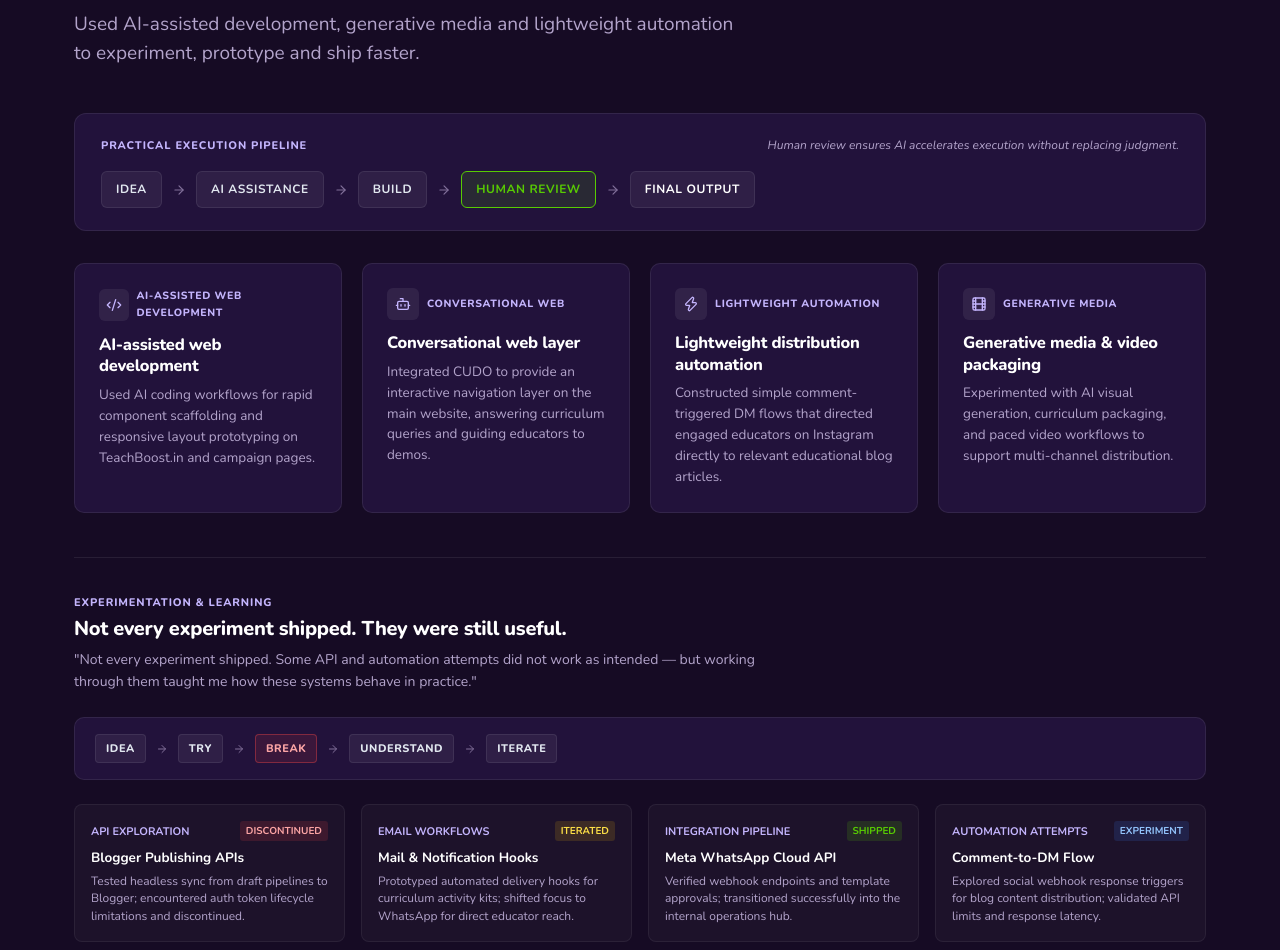
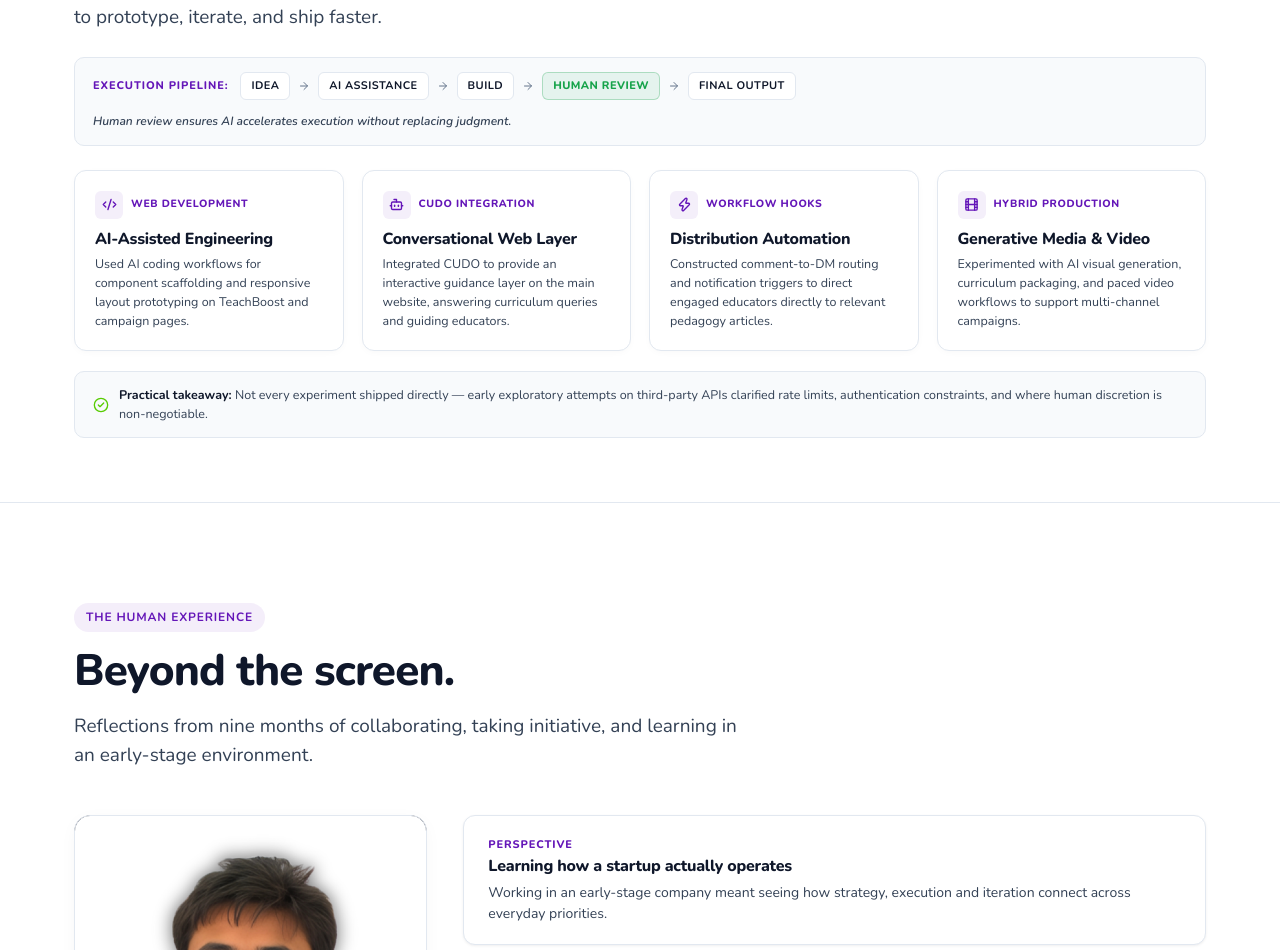
Before and after one commit to bhavishyasingla1/Intership, a React (Vite) app: page / in a window 1280 px wide. Shown: the part 8482-9432 px from the top of the page. Built offline with nearby package versions, Linux system fonts and the light colour scheme.

Commit message:
Redesign Systems & Experimentation: remove gradients, compact layout, streamline cards

```diff
--- a/src/components/AIAutomationSection.tsx
+++ b/src/components/AIAutomationSection.tsx
@@ -1,39 +1,39 @@
 import React from 'react';
-import { ArrowRight, Code2, Bot, Zap, Film } from 'lucide-react';
+import { ArrowRight, Code2, Bot, Zap, Film, CheckCircle2 } from 'lucide-react';
 
 export const AIAutomationSection: React.FC = () => {
   const workflowSteps = [
-    'IDEA',
-    'AI ASSISTANCE',
-    'BUILD',
-    'HUMAN REVIEW',
-    'FINAL OUTPUT'
+    { label: 'IDEA', isHuman: false },
+    { label: 'AI ASSISTANCE', isHuman: false },
+    { label: 'BUILD', isHuman: false },
+    { label: 'HUMAN REVIEW', isHuman: true },
+    { label: 'FINAL OUTPUT', isHuman: false }
   ];
 
-  const practicalExamples = [
+  const initiatives = [
     {
-      title: 'AI-assisted web development',
-      category: 'AI-ASSISTED WEB DEVELOPMENT',
+      title: 'AI-Assisted Engineering',
+      tag: 'WEB DEVELOPMENT',
       icon: Code2,
-      summary: 'Used AI coding workflows for rapid component scaffolding and responsive layout prototyping on TeachBoost.in and campaign pages.'
+      summary: 'Used AI coding workflows for component scaffolding and responsive layout prototyping on TeachBoost and campaign pages.'
     },
     {
-      title: 'Conversational web layer',
-      category: 'CONVERSATIONAL WEB',
+      title: 'Conversational Web Layer',
+      tag: 'CUDO INTEGRATION',
       icon: Bot,
-      summary: 'Integrated CUDO to provide an interactive navigation layer on the main website, answering curriculum queries and guiding educators to demos.'
+      summary: 'Integrated CUDO to provide an interactive guidance layer on the main website, answering curriculum queries and guiding educators.'
     },
     {
-      title: 'Lightweight distribution automation',
-      category: 'LIGHTWEIGHT AUTOMATION',
+      title: 'Distribution Automation',
+      tag: 'WORKFLOW HOOKS',
       icon: Zap,
-      summary: 'Constructed simple comment-triggered DM flows that directed engaged educators on Instagram directly to relevant educational blog articles.'
+      summary: 'Constructed comment-to-DM routing and notification triggers to direct engaged educators directly to relevant pedagogy articles.'
     },
     {
-      title: 'Generative media & video packaging',
-      category: 'GENERATIVE MEDIA',
+      title: 'Generative Media & Video',
+      tag: 'HYBRID PRODUCTION',
       icon: Film,
-      summary: 'Experimented with AI visual generation, curriculum packaging, and paced video workflows to support multi-channel distribution.'
+      summary: 'Experimented with AI visual generation, curriculum packaging, and paced video workflows to support multi-channel campaigns.'
     }
   ];
 
@@ -42,169 +42,152 @@ export const AIAutomationSection: React.FC = () => {
       id="ai-automation"
       className="section"
       style={{
-        backgroundColor: '#160b24', // Deep dark purple / aubergine direction per Document 14 §§ 25-27
-        color: '#f8fafc',
-        borderTop: '1px solid rgba(255, 255, 255, 0.08)',
-        borderBottom: '1px solid rgba(255, 255, 255, 0.08)'
+        backgroundColor: '#ffffff',
+        borderTop: '1px solid var(--border-subtle)',
+        paddingTop: '64px',
+        paddingBottom: '64px'
       }}
     >
       <div className="container">
         {/* Section Header */}
-        <div className="section-header" style={{ maxWidth: '680px' }}>
-          <div
-            className="section-eyebrow"
-            style={{
-              backgroundColor: 'rgba(255, 255, 255, 0.08)',
-              color: '#c4b5fd'
-            }}
-          >
+        <div className="section-header" style={{ maxWidth: '680px', marginBottom: '24px' }}>
+          <div className="section-eyebrow">
             SYSTEMS & EXPERIMENTATION
           </div>
-          <h2
-            className="section-title"
-            style={{ color: '#ffffff' }}
-          >
+          <h2 className="section-title">
             AI became another tool in the workflow.
           </h2>
-          <p
-            className="section-subtitle"
-            style={{ color: '#b3a4cb' }}
-          >
-            Used AI-assisted development, generative media and lightweight automation to experiment, prototype and ship faster.
+          <p className="section-subtitle">
+            Used AI-assisted development, generative media, and lightweight automation to prototype, iterate, and ship faster.
           </p>
         </div>
 
-        {/* The Practical Workflow Diagram (Document 14 § 29) */}
+        {/* Compact, Restrained Execution Pipeline Banner */}
         <div
           style={{
-            backgroundColor: '#22123b',
-            border: '1px solid rgba(255, 255, 255, 0.08)',
-            borderRadius: 'var(--radius-lg)',
-            padding: '22px 26px',
-            marginBottom: '32px'
+            backgroundColor: '#f8fafc',
+            border: '1px solid var(--border-subtle)',
+            borderRadius: 'var(--radius-md)',
+            padding: '14px 18px',
+            marginBottom: '24px',
+            display: 'flex',
+            alignItems: 'center',
+            justifyContent: 'space-between',
+            flexWrap: 'wrap',
+            gap: '12px'
           }}
         >
-          <div
-            style={{
-              display: 'flex',
-              alignItems: 'baseline',
-              justifyContent: 'space-between',
-              flexWrap: 'wrap',
-              gap: '8px',
-              marginBottom: '16px'
-            }}
-          >
+          <div style={{ display: 'flex', alignItems: 'center', gap: '8px', flexWrap: 'wrap' }}>
             <span
               style={{
                 fontSize: '11px',
-                fontWeight: 750,
-                color: '#c4b5fd',
+                fontWeight: 800,
+                color: 'var(--brand-primary)',
                 letterSpacing: '0.08em',
-                textTransform: 'uppercase'
+                textTransform: 'uppercase',
+                marginRight: '4px'
               }}
             >
-              PRACTICAL EXECUTION PIPELINE
+              EXECUTION PIPELINE:
             </span>
-            <span style={{ fontSize: '12px', color: '#b3a4cb', fontStyle: 'italic' }}>
-              Human review ensures AI accelerates execution without replacing judgment.
+            {workflowSteps.map((step, idx) => (
+              <React.Fragment key={idx}>
+                <span
+                  style={{
+                    padding: '4px 10px',
+                    borderRadius: 'var(--radius-sm)',
+                    fontSize: '11px',
+                    fontWeight: step.isHuman ? 800 : 700,
+                    backgroundColor: step.isHuman ? 'rgba(22, 163, 74, 0.08)' : '#ffffff',
+                    color: step.isHuman ? '#16a34a' : 'var(--text-primary)',
+                    border: step.isHuman ? '1px solid rgba(22, 163, 74, 0.28)' : '1px solid var(--border-subtle)',
+                    letterSpacing: '0.04em'
+                  }}
+                >
+                  {step.label}
                 </span>
+                {idx < workflowSteps.length - 1 && (
+                  <ArrowRight size={12} color="var(--text-muted)" style={{ flexShrink: 0 }} />
+                )}
+              </React.Fragment>
+            ))}
           </div>
 
-          <div
-            style={{
-              display: 'flex',
-              alignItems: 'center',
-              flexWrap: 'wrap',
-              gap: '10px'
-            }}
-          >
-            {workflowSteps.map((step, idx) => {
-              const isLast = idx === workflowSteps.length - 1;
-              const isHumanReview = step === 'HUMAN REVIEW';
-              return (
-                <React.Fragment key={idx}>
-                  <div
-                    style={{
-                      padding: '8px 14px',
-                      backgroundColor: isHumanReview ? 'rgba(88, 204, 2, 0.12)' : 'rgba(255, 255, 255, 0.06)',
-                      border: isHumanReview ? '1px solid var(--brand-accent)' : '1px solid rgba(255, 255, 255, 0.08)',
-                      borderRadius: 'var(--radius-sm)',
-                      fontSize: '12px',
-                      fontWeight: 700,
-                      color: isHumanReview ? 'var(--brand-accent)' : (isLast ? '#ffffff' : '#e2e8f0'),
-                      letterSpacing: '0.05em'
-                    }}
-                  >
-                    {step}
-                  </div>
-                  {!isLast && (
-                    <ArrowRight size={14} color="#82709a" style={{ flexShrink: 0 }} />
-                  )}
-                </React.Fragment>
-              );
-            })}
+          <div style={{ fontSize: '12px', color: 'var(--text-secondary)', fontWeight: 550, fontStyle: 'italic' }}>
+            Human review ensures AI accelerates execution without replacing judgment.
           </div>
         </div>
 
-        {/* 4 Grouped System & Experiment Cards (§ 30: TITLE + ONE SENTENCE ONLY) */}
+        {/* 4 Grouped Symmetrical Initiative Cards */}
         <div
           style={{
             display: 'grid',
-            gridTemplateColumns: 'repeat(auto-fit, minmax(250px, 1fr))',
-            gap: '20px'
+            gridTemplateColumns: 'repeat(12, 1fr)',
+            gap: '18px',
+            marginBottom: '20px'
           }}
         >
-          {practicalExamples.map((item, idx) => {
+          {initiatives.map((item, idx) => {
             const Icon = item.icon;
             return (
               <div
                 key={idx}
+                className="ai-card-col"
                 style={{
-                  backgroundColor: '#22123b',
-                  border: '1px solid rgba(255, 255, 255, 0.08)',
-                  borderRadius: 'var(--radius-md)',
-                  padding: '24px',
+                  gridColumn: 'span 12',
+                  display: 'flex'
+                }}
+              >
+                <div
+                  className="card"
+                  style={{
+                    padding: '20px 20px',
+                    backgroundColor: '#ffffff',
+                    border: '1px solid var(--border-subtle)',
+                    borderRadius: 'var(--radius-lg)',
                     display: 'flex',
                     flexDirection: 'column',
                     justifyContent: 'space-between',
-                  height: '100%'
+                    width: '100%',
+                    boxShadow: '0 2px 8px -2px rgba(0,0,0,0.04)'
                   }}
                 >
                   <div>
-                  <div style={{ display: 'flex', alignItems: 'center', gap: '8px', marginBottom: '12px' }}>
+                    <div style={{ display: 'flex', alignItems: 'center', gap: '8px', marginBottom: '10px' }}>
                       <div
                         style={{
-                        width: '32px',
-                        height: '32px',
+                          width: '28px',
+                          height: '28px',
                           borderRadius: '6px',
-                        backgroundColor: 'rgba(255, 255, 255, 0.07)',
-                        color: '#c4b5fd',
+                          backgroundColor: 'var(--brand-primary-subtle)',
+                          color: 'var(--brand-primary)',
                           display: 'flex',
                           alignItems: 'center',
-                        justifyContent: 'center'
+                          justifyContent: 'center',
+                          flexShrink: 0
                         }}
                       >
-                      <Icon size={16} />
+                        <Icon size={15} strokeWidth={2.2} />
                       </div>
                       <span
                         style={{
                           fontSize: '10.5px',
-                        fontWeight: 750,
-                        color: '#c4b5fd',
-                        textTransform: 'uppercase',
-                        letterSpacing: '0.06em'
+                          fontWeight: 800,
+                          color: 'var(--brand-primary)',
+                          letterSpacing: '0.06em',
+                          textTransform: 'uppercase'
                         }}
                       >
-                      {item.category}
+                        {item.tag}
                       </span>
                     </div>
 
                     <h3
                       style={{
-                      fontSize: '16.5px',
-                      fontWeight: 750,
-                      color: '#ffffff',
-                      marginBottom: '8px',
+                        fontSize: '16px',
+                        fontWeight: 800,
+                        color: 'var(--text-primary)',
+                        marginBottom: '6px',
                         lineHeight: 1.3
                       }}
                     >
@@ -213,9 +196,9 @@ export const AIAutomationSection: React.FC = () => {
 
                     <p
                       style={{
-                      fontSize: '13.5px',
-                      color: '#b3a4cb',
-                      lineHeight: 1.55,
+                        fontSize: '12.5px',
+                        color: 'var(--text-secondary)',
+                        lineHeight: 1.5,
                         margin: 0
                       }}
                     >
@@ -223,165 +206,42 @@ export const AIAutomationSection: React.FC = () => {
                     </p>
                   </div>
                 </div>
+              </div>
             );
           })}
         </div>
 
-        {/* Experimentation & Learning (Document 15 §§ 33–38, 57–58) */}
+        {/* Quiet Grounded Takeaway */}
         <div
           style={{
-            marginTop: '44px',
-            paddingTop: '36px',
-            borderTop: '1px solid rgba(255, 255, 255, 0.08)'
+            padding: '14px 18px',
+            backgroundColor: '#f8fafc',
+            border: '1px solid var(--border-subtle)',
+            borderRadius: 'var(--radius-md)',
+            display: 'flex',
+            alignItems: 'center',
+            gap: '10px',
+            fontSize: '12.5px',
+            color: 'var(--text-secondary)',
+            lineHeight: 1.45
           }}
         >
-          <div style={{ maxWidth: '720px', marginBottom: '24px' }}>
-            <span
-              style={{
-                fontSize: '11px',
-                fontWeight: 750,
-                color: '#c4b5fd',
-                letterSpacing: '0.08em',
-                textTransform: 'uppercase',
-                display: 'block',
-                marginBottom: '6px'
-              }}
-            >
-              EXPERIMENTATION & LEARNING
+          <CheckCircle2 size={16} color="var(--brand-accent)" style={{ flexShrink: 0 }} />
+          <span>
+            <strong style={{ color: 'var(--text-primary)', fontWeight: 700 }}>Practical takeaway: </strong>
+            Not every experiment shipped directly — early exploratory attempts on third-party APIs clarified rate limits, authentication constraints, and where human discretion is non-negotiable.
           </span>
-            <h3
-              style={{
-                fontSize: '20px',
-                fontWeight: 800,
-                color: '#ffffff',
-                marginBottom: '8px'
-              }}
-            >
-              Not every experiment shipped. They were still useful.
-            </h3>
-            <p style={{ fontSize: '14px', color: '#b3a4cb', lineHeight: 1.55, margin: 0 }}>
-              "Not every experiment shipped. Some API and automation attempts did not work as intended — but working through them taught me how these systems behave in practice."
-            </p>
-          </div>
-
-          {/* Small Horizontal Sequence: IDEA → TRY → BREAK → UNDERSTAND → ITERATE */}
-          <div
-            style={{
-              backgroundColor: '#22123b',
-              border: '1px solid rgba(255, 255, 255, 0.08)',
-              borderRadius: 'var(--radius-md)',
-              padding: '16px 20px',
-              marginBottom: '24px',
-              display: 'flex',
-              alignItems: 'center',
-              flexWrap: 'wrap',
-              gap: '10px'
-            }}
-          >
-            {['IDEA', 'TRY', 'BREAK', 'UNDERSTAND', 'ITERATE'].map((stage, sIdx) => {
-              const isBreak = stage === 'BREAK';
-              const isLast = sIdx === 4;
-              return (
-                <React.Fragment key={sIdx}>
-                  <div
-                    style={{
-                      padding: '5px 10px',
-                      backgroundColor: isBreak ? 'rgba(239, 68, 68, 0.12)' : 'rgba(255, 255, 255, 0.06)',
-                      border: isBreak ? '1px solid rgba(239, 68, 68, 0.4)' : '1px solid rgba(255, 255, 255, 0.08)',
-                      borderRadius: '4px',
-                      fontSize: '11px',
-                      fontWeight: 750,
-                      color: isBreak ? '#fca5a5' : '#e2e8f0',
-                      letterSpacing: '0.05em'
-                    }}
-                  >
-                    {stage}
-                  </div>
-                  {!isLast && <ArrowRight size={12} color="#82709a" style={{ flexShrink: 0 }} />}
-                </React.Fragment>
-              );
-            })}
-          </div>
-
-          {/* 4 Quiet Experiment Cards with Neutral Labels (§ 37: SHIPPED, ITERATED, DISCONTINUED, UNRESOLVED) */}
-          <div
-            style={{
-              display: 'grid',
-              gridTemplateColumns: 'repeat(auto-fit, minmax(240px, 1fr))',
-              gap: '16px',
-              marginBottom: '20px'
-            }}
-          >
-            <div
-              style={{
-                backgroundColor: 'rgba(255, 255, 255, 0.03)',
-                border: '1px solid rgba(255, 255, 255, 0.06)',
-                borderRadius: '8px',
-                padding: '16px'
-              }}
-            >
-              <div style={{ display: 'flex', justifyContent: 'space-between', alignItems: 'center', marginBottom: '6px' }}>
-                <span style={{ fontSize: '11px', color: '#c4b5fd', fontWeight: 700 }}>API EXPLORATION</span>
-                <span style={{ fontSize: '10px', color: '#fca5a5', backgroundColor: 'rgba(239, 68, 68, 0.15)', padding: '2px 6px', borderRadius: '3px', fontWeight: 700 }}>DISCONTINUED</span>
-              </div>
-              <div style={{ fontSize: '13.5px', fontWeight: 700, color: '#ffffff', marginBottom: '4px' }}>Blogger Publishing APIs</div>
-              <div style={{ fontSize: '12px', color: '#b3a4cb', lineHeight: 1.45 }}>Tested headless sync from draft pipelines to Blogger; encountered auth token lifecycle limitations and discontinued.</div>
-            </div>
-
-            <div
-              style={{
-                backgroundColor: 'rgba(255, 255, 255, 0.03)',
-                border: '1px solid rgba(255, 255, 255, 0.06)',
-                borderRadius: '8px',
-                padding: '16px'
-              }}
-            >
-              <div style={{ display: 'flex', justifyContent: 'space-between', alignItems: 'center', marginBottom: '6px' }}>
-                <span style={{ fontSize: '11px', color: '#c4b5fd', fontWeight: 700 }}>EMAIL WORKFLOWS</span>
-                <span style={{ fontSize: '10px', color: '#fde047', backgroundColor: 'rgba(234, 179, 8, 0.15)', padding: '2px 6px', borderRadius: '3px', fontWeight: 700 }}>ITERATED</span>
-              </div>
-              <div style={{ fontSize: '13.5px', fontWeight: 700, color: '#ffffff', marginBottom: '4px' }}>Mail & Notification Hooks</div>
-              <div style={{ fontSize: '12px', color: '#b3a4cb', lineHeight: 1.45 }}>Prototyped automated delivery hooks for curriculum activity kits; shifted focus to WhatsApp for direct educator reach.</div>
-            </div>
-
-            <div
-              style={{
-                backgroundColor: 'rgba(255, 255, 255, 0.03)',
-                border: '1px solid rgba(255, 255, 255, 0.06)',
-                borderRadius: '8px',
-                padding: '16px'
-              }}
-            >
-              <div style={{ display: 'flex', justifyContent: 'space-between', alignItems: 'center', marginBottom: '6px' }}>
-                <span style={{ fontSize: '11px', color: '#c4b5fd', fontWeight: 700 }}>INTEGRATION PIPELINE</span>
-                <span style={{ fontSize: '10px', color: 'var(--brand-accent)', backgroundColor: 'rgba(88, 204, 2, 0.15)', padding: '2px 6px', borderRadius: '3px', fontWeight: 700 }}>SHIPPED</span>
-              </div>
-              <div style={{ fontSize: '13.5px', fontWeight: 700, color: '#ffffff', marginBottom: '4px' }}>Meta WhatsApp Cloud API</div>
-              <div style={{ fontSize: '12px', color: '#b3a4cb', lineHeight: 1.45 }}>Verified webhook endpoints and template approvals; transitioned successfully into the internal operations hub.</div>
-            </div>
-
-            <div
-              style={{
-                backgroundColor: 'rgba(255, 255, 255, 0.03)',
-                border: '1px solid rgba(255, 255, 255, 0.06)',
-                borderRadius: '8px',
-                padding: '16px'
-              }}
-            >
-              <div style={{ display: 'flex', justifyContent: 'space-between', alignItems: 'center', marginBottom: '6px' }}>
-                <span style={{ fontSize: '11px', color: '#c4b5fd', fontWeight: 700 }}>AUTOMATION ATTEMPTS</span>
-                <span style={{ fontSize: '10px', color: '#93c5fd', backgroundColor: 'rgba(59, 130, 246, 0.15)', padding: '2px 6px', borderRadius: '3px', fontWeight: 700 }}>EXPERIMENT</span>
-              </div>
-              <div style={{ fontSize: '13.5px', fontWeight: 700, color: '#ffffff', marginBottom: '4px' }}>Comment-to-DM Flow</div>
-              <div style={{ fontSize: '12px', color: '#b3a4cb', lineHeight: 1.45 }}>Explored social webhook response triggers for blog content distribution; validated API limits and response latency.</div>
         </div>
       </div>
 
-          <div style={{ fontSize: '12.5px', color: '#b3a4cb', fontStyle: 'italic', borderTop: '1px dashed rgba(255, 255, 255, 0.08)', paddingTop: '12px' }}>
-            "I learned that building with unfamiliar APIs involves understanding constraints, authentication, data formats, edge cases and failure modes — not just getting the first request to work."
-          </div>
-        </div>
-      </div>
+      <style>{`
+        @media (min-width: 600px) {
+          .ai-card-col { grid-column: span 6 !important; }
+        }
+        @media (min-width: 1024px) {
+          .ai-card-col { grid-column: span 3 !important; }
+        }
+      `}</style>
     </section>
   );
 };
```
Lines whose indentation alone changed are shown as unchanged.
